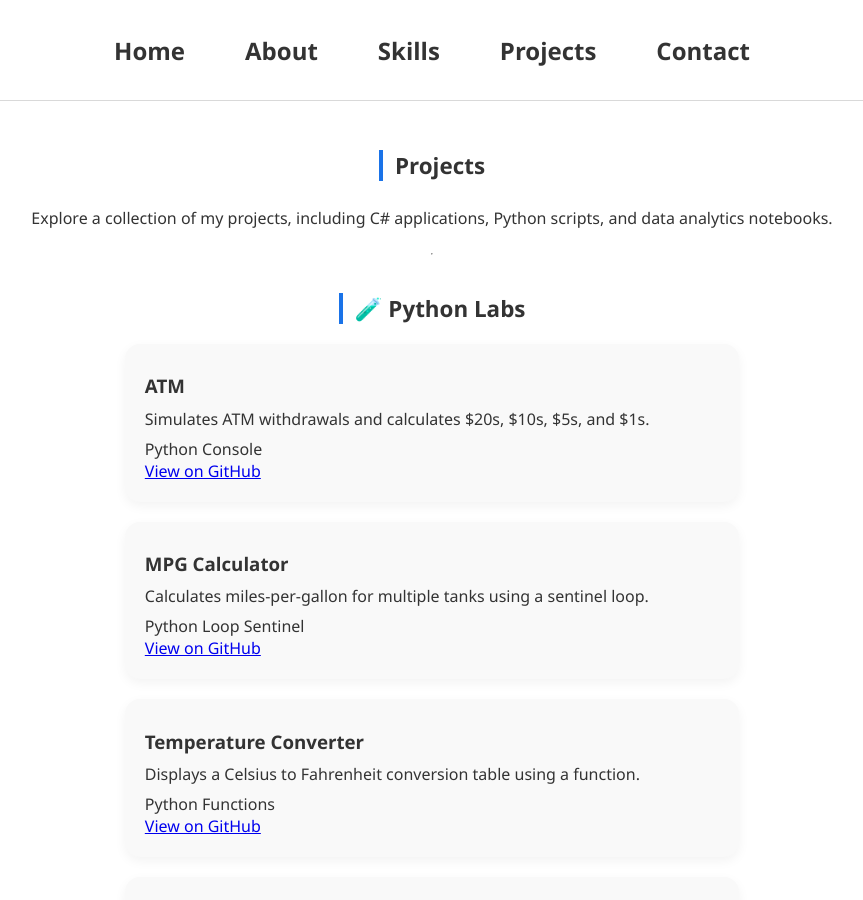
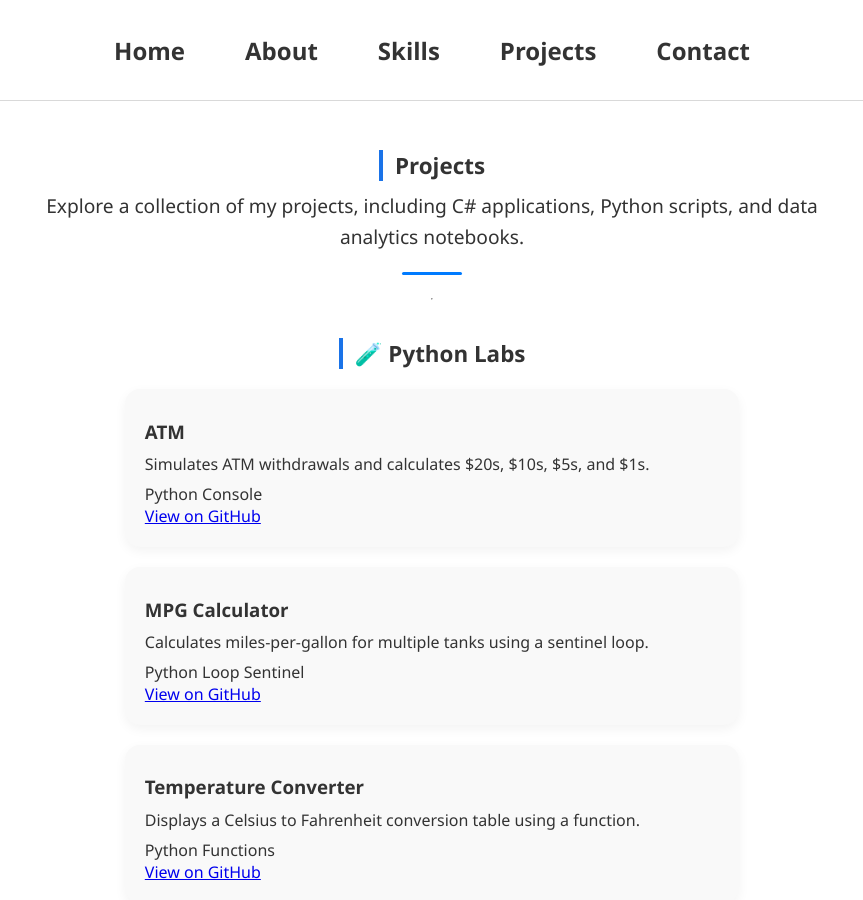
Before and after one commit to masontatafu/masontatafu.github.io, a Jekyll site: the page built from projects.md, in a window 1280 px wide and 900 px high. Shown: the whole window, without its empty margins (208-1071 px from the left). Built offline with Jekyll 4.4.1, drawn with Linux system fonts in a browser that asks for light colours; our own code applies the rules of GitHub Pages for plain Markdown files.

Commit message:
Update projects.md

```diff
--- a/projects.md
+++ b/projects.md
@@ -2,7 +2,7 @@
 {:.about-header}
 
 Explore a collection of my projects, including C# applications, Python scripts, and data analytics notebooks.
-
+{:.skills-section}
 ---
 
 ## 🧪 Python Labs
```
